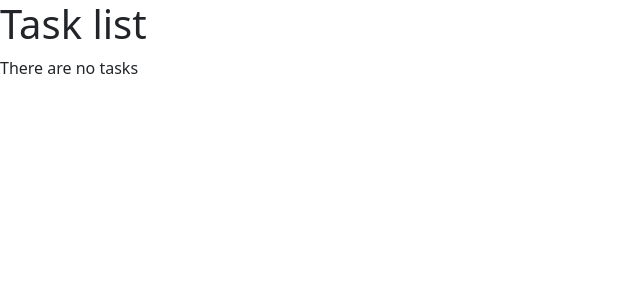
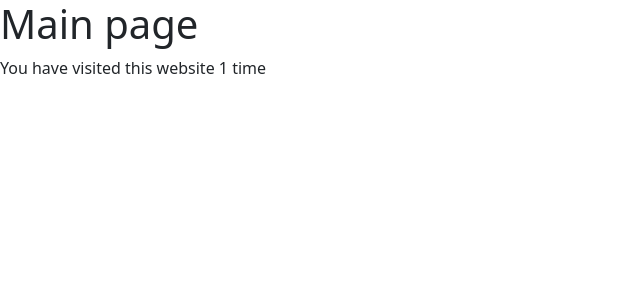
Before and after one commit to Neyrony/IT-task-manager, a Django app: page / in a window 1280 px wide. Shown: the top 300 px of the page, without its empty margins (0-640 px from the left). Run offline with Django 5.2, Linux system fonts and the light colour scheme; data that the repository does not hold is empty.

Commit message:
feat: change main page with new view and template & add new pagination block in base.html

```diff
--- a/manager/urls.py
+++ b/manager/urls.py
@@ -1,9 +1,10 @@
 from django.urls import path
 
-from manager.views import TaskListView
+from manager.views import TaskListView, main_page
 
 urlpatterns = [
-    path("", TaskListView.as_view(), name="task_list"),
+    path("", main_page, name="index"),
+    path("tasks/", TaskListView.as_view(), name="task_list"),
 ]
 
 app_name = "manager"
--- a/manager/views.py
+++ b/manager/views.py
@@ -1,8 +1,20 @@
+from django.http import HttpRequest, HttpResponse
+from django.shortcuts import render
 from django.views.generic import ListView
 
 from manager.models import Task
 
 
+def main_page(request: HttpRequest) -> HttpResponse:
+    visits_amount = request.session.get("visits_amount", 0) + 1
+    request.session["visits_amount"] = visits_amount
+    context = {"visits_amount": visits_amount}
+    return render(request, "manager/index.html", context=context)
+
+
 class TaskListView(ListView):
     model = Task
     paginate_by = 10
+
+    def get_queryset(self):
+        return Task.objects.select_related("task_type")
--- a/templates/base.html
+++ b/templates/base.html
@@ -19,6 +19,10 @@
 
   {% endblock %}
 
+  {% block pagination %}
+
+  {% endblock %}
+
   {% block footer %}
 
   {% endblock %}
--- /dev/null
+++ b/templates/manager/index.html
@@ -0,0 +1,6 @@
+{% extends 'base.html' %}
+
+{% block content %}
+	<h1>Main page</h1>
+  <p>You have visited this website {{ visits_amount }} time{{ visits_amount|pluralize }}</p>
+{% endblock %}
```
